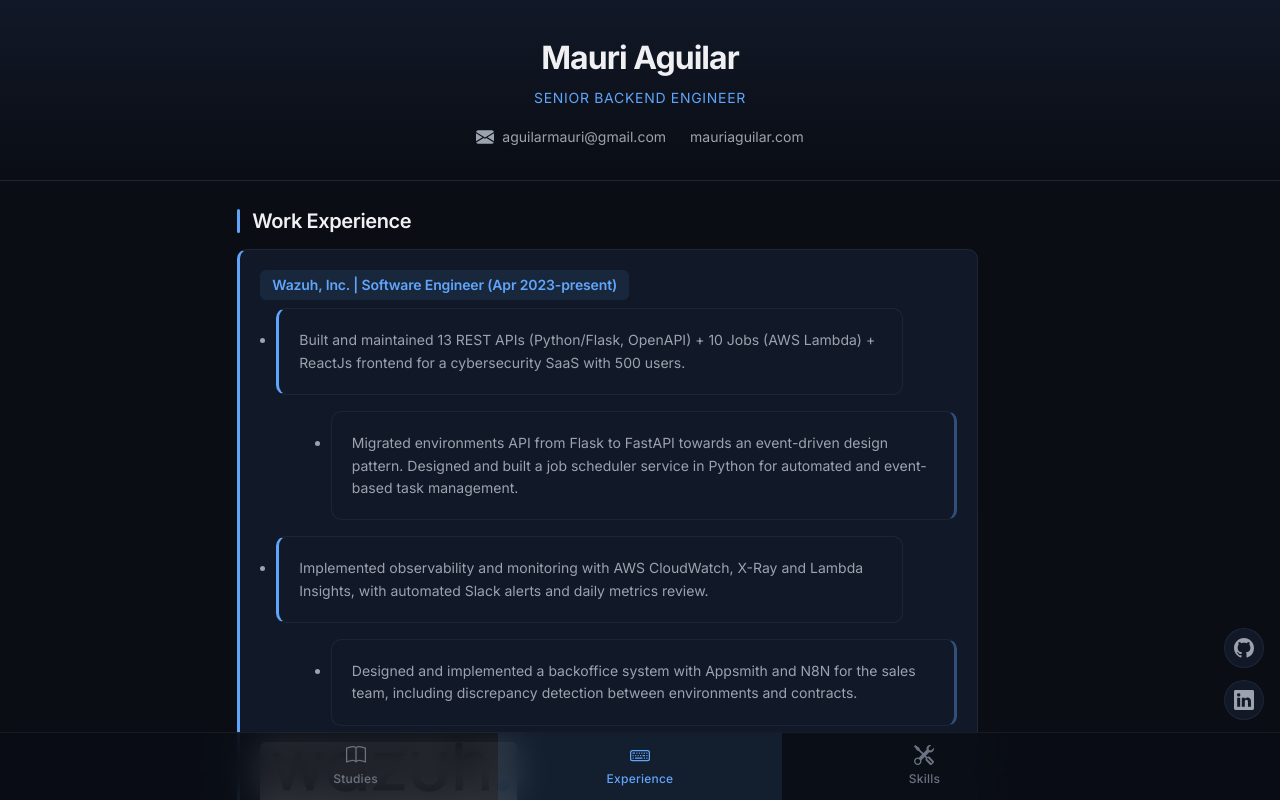
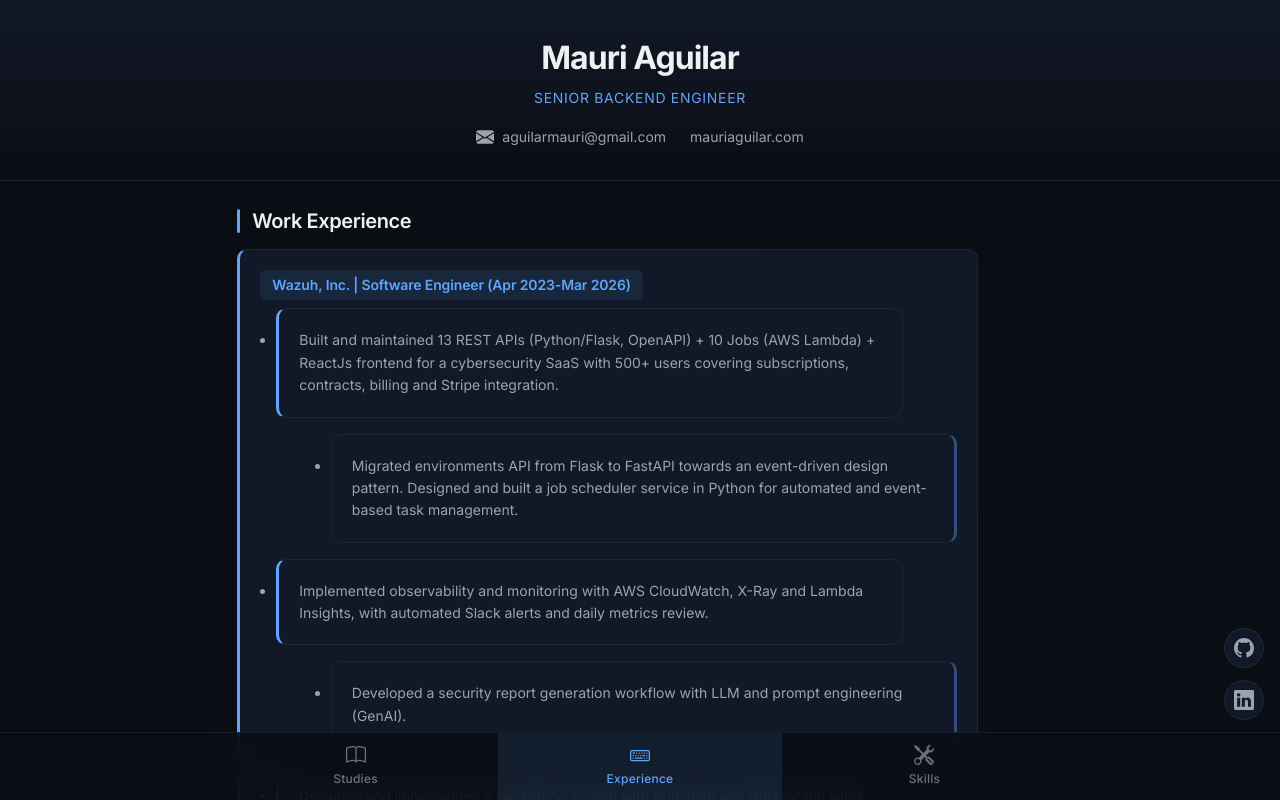
Before and after one commit to mauriaguilar/mauriaguilar.com, a React (Vite) app: page / in a window 1280 px wide. Both pictures are taken after a click on the element "Experience". Shown: the top 800 px of the page. Built offline with nearby package versions, Linux system fonts and the light colour scheme.

Commit message:
Update Experience

```diff
--- a/src/Experience.tsx
+++ b/src/Experience.tsx
@@ -2,12 +2,13 @@
 
 const experiences = [
     {
-        company: "Wazuh, Inc. | Software Engineer (Apr 2023-present)",
+        company: "Wazuh, Inc. | Software Engineer (Apr 2023-Mar 2026)",
         description: <>
             <ul className="exp-bullets">
-                <li>Built and maintained 13 REST APIs (Python/Flask, OpenAPI) + 10 Jobs (AWS Lambda) + ReactJs frontend for a cybersecurity SaaS with 500 users.</li>
+                <li>Built and maintained 13 REST APIs (Python/Flask, OpenAPI) + 10 Jobs (AWS Lambda) + ReactJs frontend for a cybersecurity SaaS with 500+ users covering subscriptions, contracts, billing and Stripe integration.</li>
                 <li>Migrated environments API from Flask to FastAPI towards an event-driven design pattern. Designed and built a job scheduler service in Python for automated and event-based task management.</li>
                 <li>Implemented observability and monitoring with AWS CloudWatch, X-Ray and Lambda Insights, with automated Slack alerts and daily metrics review.</li>
+                <li>Developed a security report generation workflow with LLM and prompt engineering (GenAI).</li>
                 <li>Designed and implemented a backoffice system with Appsmith and N8N for the sales team, including discrepancy detection between environments and contracts.</li>
             </ul>
         </>,
@@ -21,7 +22,7 @@
         company: 'Cuentita.com (Personal Project, 2025-present)',
         description: <>
             <ul className="exp-bullets">
-                <li>Expense management PWA with React + FastAPI, serverless API on AWS (Lambda, DynamoDB, Cognito).</li>
+                <li>Migrated backend from FastAPI to Go, deployed as AWS Lambda functions behind API Gateway with DynamoDB. Frontend built with React Native.</li>
             </ul>
         </>,
         media: <img src="cuentita.gif" alt="Cuentita Screenshot" width={300} height={600} loading="lazy" />,
@@ -31,8 +32,8 @@
         company: "IncluIT | Intel Contractor (2020-2023)",
         description: <>
             <ul className="exp-bullets">
-                <li>Developed an IoT vehicle fleet monitoring system with Python/Flask, integrating Intel hardware, Machine Learning and AWS (IoT Core, EC2, S3).</li>
-                <li>Implemented real-time monitoring with Thingsboard for metrics visualization and vehicle location on map.</li>
+                <li>Developed an IoT vehicle fleet monitoring system with Python/Flask: ML models running on the edge (Intel hardware), telemetry sent via MQTT to AWS (IoT Core, EC2, S3) and data flowing between microservices in real time.</li>
+                <li>Implemented real-time monitoring with ThingsBoard and observability with Kibana and DynamoDB for metrics visualization and vehicle location on map.</li>
                 <li>Co-led the project and participated in hiring and training 2 junior developers.</li>
             </ul>
         </>,
@@ -80,7 +81,7 @@
         company: "Thesis Project (2021)",
         description: <>
             <ul className="exp-bullets">
-                <li>Desarrollé un sistema de evasión de obstáculos en Python sobre Raspberry Pi para vehículos autónomos.</li>
+                <li>Developed an obstacle avoidance system in Python on Raspberry Pi for autonomous vehicles.</li>
             </ul>
         </>,
         media: <img src="thesis.png" alt="Thesis Screenshot" loading="lazy" />
```
Also changed, not shown: 1 other file (tests, documents, lock files or other folders).
